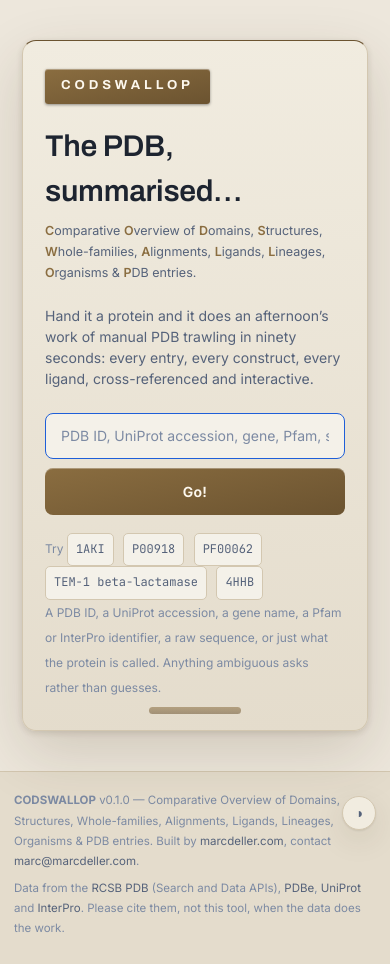
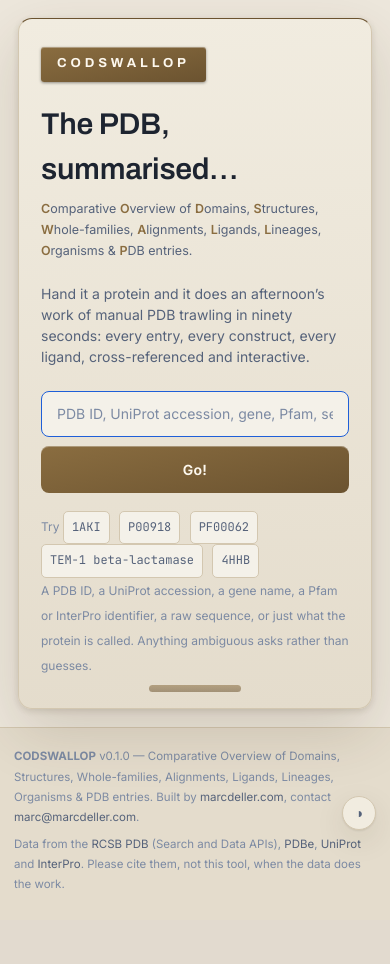
Before and after one commit to bellcheddar/CODSWALLOP, a Flask app: page / in a window 390 px wide. After the commit the page ends 888 px from the top, so only its background shows below. Run offline with Flask 3, Linux system fonts and the light colour scheme; data that the repository does not hold is empty.

Commit message:
Landing: full-width drawer front with a uniform surround
The card was capped at 620px and centred in a 22px gutter, so the padding above
and below did not match the sides. It now fills the width with a single 40px
value on all four edges, and 18px on mobile where a 40px surround is a large
share of a small screen.

The drawer pull scales with the card rather than staying 92px, since a fixed
pull on a 1400px card reads as a fleck rather than a handle.

Co-Authored-By: Claude Opus 5 <noreply@anthropic.com>
Claude-Session: https://claude.ai/code/session_01TYYYV9aGyWB9jsSWf4Cbdy

```diff
--- a/codswallop/static/theme.css
+++ b/codswallop/static/theme.css
@@ -124,11 +124,13 @@ button { font: inherit; color: inherit; cursor: pointer; }
    ==================================================================================== */
 .room { min-height: 100vh; display: flex; flex-direction: column; }
 
+/* One padding value on all four sides, so the gap around the drawer front is the same
+   at the sides as it is above and below. */
 .drawer-front {
-  flex: 1; display: flex; align-items: center; justify-content: center; padding: 40px 22px;
+  flex: 1; display: flex; align-items: center; justify-content: center; padding: 40px;
 }
 .drawer-face {
-  width: min(620px, 100%);
+  width: 100%;
   background: linear-gradient(178deg, var(--surface-2), var(--bg-2));
   border: 1px solid var(--line);
   border-top-color: var(--brass-dk);
@@ -140,7 +142,7 @@ button { font: inherit; color: inherit; cursor: pointer; }
 /* The drawer pull: physical, therefore brass. */
 .drawer-face::after {
   content: ""; position: absolute; left: 50%; bottom: 16px; transform: translateX(-50%);
-  width: 92px; height: 7px; border-radius: 4px;
+  width: clamp(92px, 12%, 180px); height: 7px; border-radius: 4px;
   background: linear-gradient(180deg, var(--brass), var(--brass-dk));
   opacity: .55;
 }
@@ -689,6 +691,7 @@ footer.site .sources { margin-top: 7px; }
   }
   .field, .hero { min-height: 380px; }
   .wrap { padding: 0 14px; }
+  .drawer-front { padding: 18px; }
   .drawer-face { padding: 28px 22px 30px; }
   .searchrow { flex-direction: column; }
   .kv { grid-template-columns: 96px 1fr; }
```
